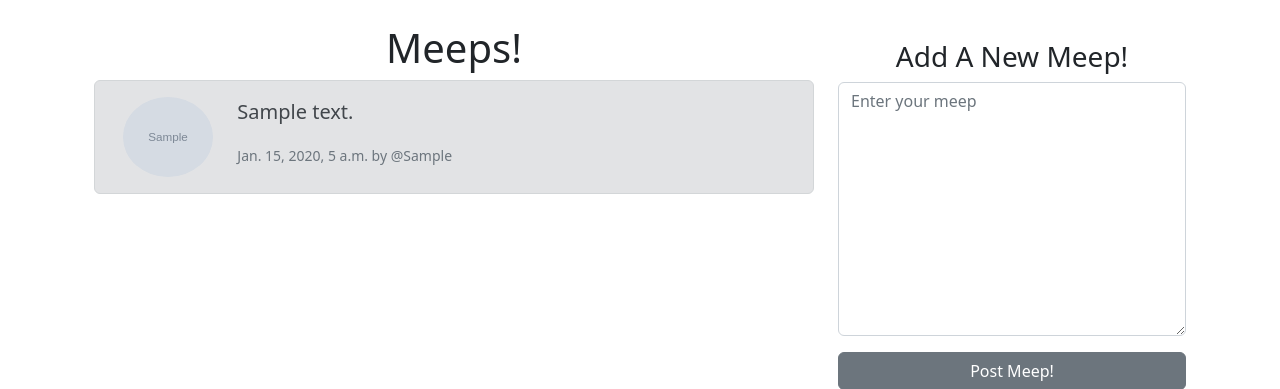
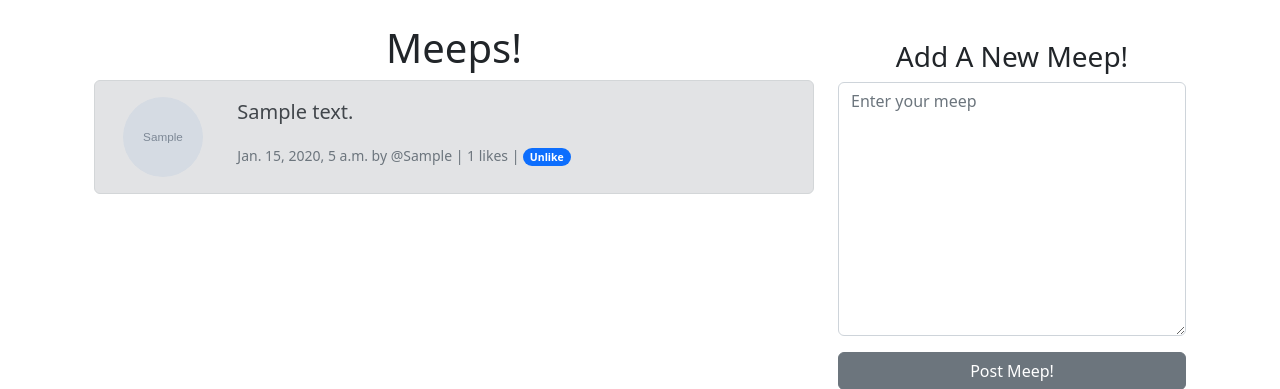
Before and after one commit to drobb2020/django-twitter-clone, a Django app: page / in a window 1280 px wide. Shown: the part 56-445 px from the top of the page. Run offline with Django 3.2, Linux system fonts and the light colour scheme; a user stored in the database is signed in; tables that the repository leaves empty hold one stand-in row (values such as "Sample post"); grey boxes marked "Sample" are stand-in pictures.

Commit message:
More likes

```diff
--- a/musker/social_media/musker/forms.py
+++ b/musker/social_media/musker/forms.py
@@ -25,7 +25,7 @@ class MeepForm(forms.ModelForm):
 
     class Meta:
         model = Meep
-        exclude = ("user",)
+        exclude = ("user", "likes",)
 
 
 class SignUpForm(UserCreationForm):
--- a/musker/social_media/musker/models.py
+++ b/musker/social_media/musker/models.py
@@ -7,7 +7,12 @@ from django.dispatch import receiver
 class Meep(models.Model):
     user = models.ForeignKey(User, on_delete=models.DO_NOTHING, related_name="meeps")
     body = models.CharField(max_length=250)
+    likes = models.ManyToManyField(User, related_name="likes", blank=True)
     created_at = models.DateTimeField(auto_now_add=True)
+
+    # Keep count of likes
+    def number_of_likes(self):
+        return self.likes.count()
 
     def __str__(self):
         return f"{self.user.username} {self.created_at:%Y-%m-%d %H:%M} {self.body}..."
--- a/musker/social_media/musker/urls.py
+++ b/musker/social_media/musker/urls.py
@@ -10,4 +10,5 @@ urlpatterns = [
     path('logout/', views.logout_user, name='logout'),
     path('register/', views.register_user, name='register'),
     path('update_user/', views.update_user, name='update-user'),
+    path('meep_like/<int:pk>/', views.meep_like, name='meep_like'),
 ]
--- a/musker/social_media/musker/views.py
+++ b/musker/social_media/musker/views.py
@@ -3,7 +3,7 @@ from django.contrib.auth import authenticate, login, logout
 from django.contrib.auth.models import User
 
 # from django.contrib.auth.forms import UserCreationForm
-from django.shortcuts import redirect, render
+from django.shortcuts import get_object_or_404, redirect, render
 from musker.forms import MeepForm, ProfilePicForm, SignUpForm
 from musker.models import Meep, Profile
 
@@ -127,3 +127,18 @@ def logout_user(request):
         request, "You have successfully logged out. We will see you next time!"
     )
     return redirect("index")
+
+
+def meep_like(request, pk):
+    if request.user.is_authenticated:
+        meep = get_object_or_404(Meep, pk=pk)
+        if meep.likes.filter(id=request.user.id):
+            meep.likes.remove(request.user)
+        else:
+            meep.likes.add(request.user)
+
+        return redirect(request.META.get('HTTP_REFERER'))
+
+    else:
+        messages.success(request, "You must be logged in to to like a meep!")
+        return redirect("index")
--- a/musker/social_media/templates/musker/index.html
+++ b/musker/social_media/templates/musker/index.html
@@ -20,15 +20,17 @@
                 src="{% static 'assets/user.png' %}"
                 {% endif %}
                 class="img-fluid rounded-circle"
-                style="height: 80px;"
+                style="height: 80px; width: 80px"
                 alt="{{ meep.user.username }}"
               />
             </div>
             <div class="col-10">
               <p class="lead">{{ meep.body }}</p>
-              <small class="text-muted"
-                >{{ meep.created_at }} by @{{ meep.user.username|title }}</small
-              >
+              <small class="text-muted">
+                {{ meep.created_at }} by @{{ meep.user.username|title }} | {{ meep.number_of_likes}} likes
+                 |
+                 <a href="{% url 'meep_like' meep.id %}" class="badge rounded-pill text-bg-primary text-decoration-none">{% if user in meep.likes.all %}Unlike{% else %}Like{% endif %}</a>
+              </small>
             </div>
           </div>
         </div>
--- a/musker/social_media/templates/musker/profile.html
+++ b/musker/social_media/templates/musker/profile.html
@@ -30,7 +30,7 @@
               </div>
               <div class="col-10">
                 <p class="lead">{{ meep.body }}</p>
-                <small class="text-muted">{{ meep.created_at }} by @{{ meep.user.username|title }}</small>
+                <small class="text-muted">{{ meep.created_at }} by @{{ meep.user.username|title }} | {{ meep.number_of_likes}} likes | <a href="{% url 'meep_like' meep.id %}" class="badge rounded-pill text-bg-primary text-decoration-none">{% if user in meep.likes.all %}Unlike{% else %}Like{% endif %}</a></small>
               </div>
             </div>
           </div>
```
Also changed, not shown: musker/social_media/musker/migrations/0002_meep_likes_alter_profile_profile_image.py (added).
